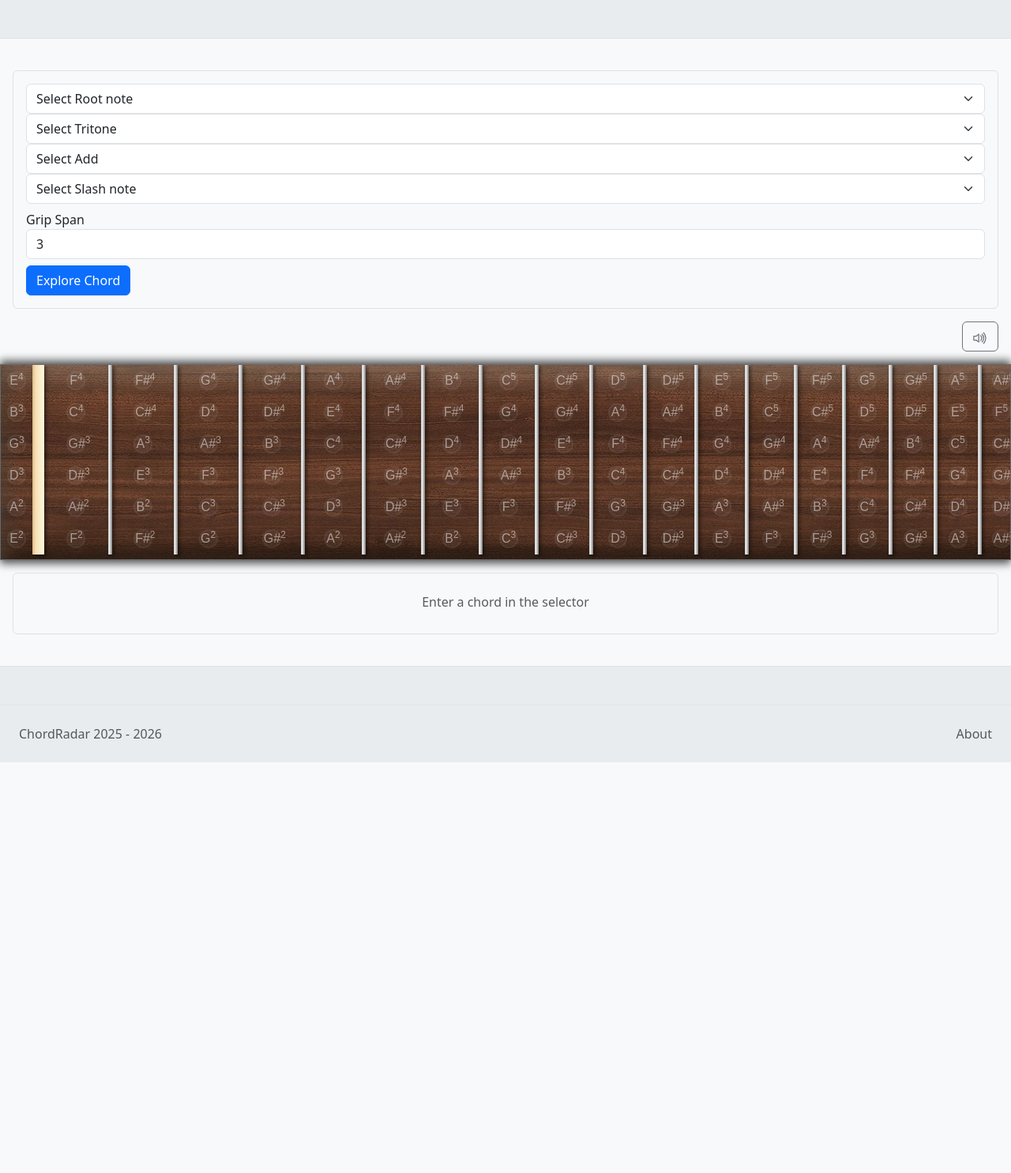
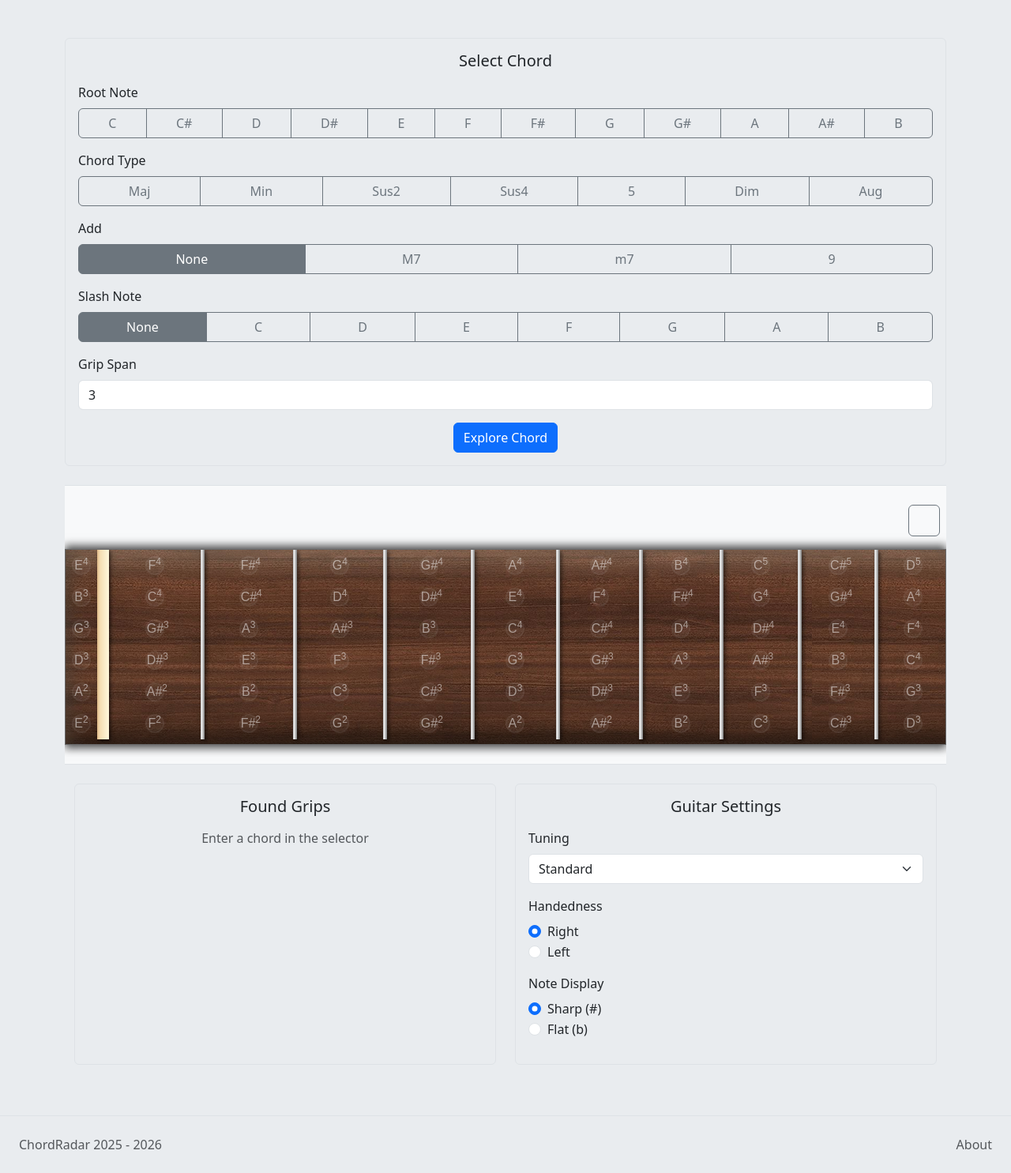
Before and after one commit to Kristofer-Aaron/ChordRadar, a PHP site: page /auth/frontend/resources/views/guitar-chords/explore.php in a window 1280 px wide. Shown: the part 57-1542 px from the top of the page at 79% size. Before the commit the page ends 1022 px from the top, so only its background shows below. Run offline with PHP 8.4, Linux system fonts and the light colour scheme.

Commit message:
Update dump

```diff
--- a/backend/package.json
+++ b/backend/package.json
@@ -28,7 +28,7 @@
     "joi": "^18.0.1",
     "jsonwebtoken": "^9.0.2",
     "mysql2": "^3.15.3",
-    "mysqldump": "^3.2.0",
+    "mysqldump": "^1.4.2",
     "nodemailer": "^7.0.10",
     "otplib": "^12.0.1",
     "qrcode": "^1.5.4",
@@ -37,10 +37,10 @@
   },
   "devDependencies": {
     "@types/node": "^25.0.3",
+    "cross-env": "^7.0.3",
     "dotenv": "^17.2.3",
     "jest": "^29.7.0",
-    "cross-env": "^7.0.3",
     "nodemon": "^3.1.11",
-    "prisma": "^6.18.0"
+    "prisma": "^6.12.0"
   }
 }
--- a/frontend/resources/layouts/template.php
+++ b/frontend/resources/layouts/template.php
@@ -19,6 +19,7 @@
 <html lang="<?= htmlspecialchars($lang) ?>">
 <head>
     <meta charset="UTF-8">
+    <meta name="viewport" content="width=device-width, initial-scale=1">
     <title><?= htmlspecialchars($title) ?></title>
 
     <!-- <link rel="stylesheet" href="/assets/css/style.css"> -->
--- a/frontend/resources/views/guitar-chords/explore.php
+++ b/frontend/resources/views/guitar-chords/explore.php
@@ -24,109 +24,268 @@
 ?>
 
 <main class="my-4">
-    <div class="border-top border-bottom py-4 bg-body-tertiary">
-        <div class="d-flex gap-2 ml-auto mb-3 justify-content-end">
-            <!-- <button class="btn btn-outline-secondary">R</button> -->
-            <button class="btn btn-outline-secondary d-none" id="resetButton" aria-label="Reset fretboard">
-                <svg xmlns="http://www.w3.org/2000/svg" width="20" height="20" fill="currentColor" class="bi bi-arrow-counterclockwise" viewBox="0 0 16 16">
-                    <path fill-rule="evenodd" d="M8 3a5 5 0 1 1-4.546 2.914.5.5 0 0 0-.908-.417A6 6 0 1 0 8 2z"/>
-                    <path d="M8 4.466V.534a.25.25 0 0 0-.41-.192L5.23 2.308a.25.25 0 0 0 0 .384l2.36 1.966A.25.25 0 0 0 8 4.466"/>
-                </svg>
-            </button>
-        </div>
-        <div class="border rounded m-3 p-3">
-            <div class="button-group">
+  <div class="container d-flex flex-column align-items-center">
 
-            </div>
+    <!-- ===================== -->
+    <!-- CHORD SELECTOR (TOP) -->
+    <!-- ===================== -->
+    <div class="w-100 border rounded p-3 mb-4">
+  <h5 class="text-center mb-3">Select Chord</h5>
+
+  <!-- ROOT NOTE -->
+  <div class="mb-3">
+    <label class="form-label">Root Note</label>
+    <div class="btn-group flex-wrap w-100">
+
+      <!-- Notes -->
+      <input type="radio" class="btn-check" name="rootNote" id="rootC" value="C">
+      <label class="btn btn-outline-secondary" for="rootC">C</label>
+
+      <input type="radio" class="btn-check" name="rootNote" id="rootCsharp" value="C#">
+      <label class="btn btn-outline-secondary" for="rootCsharp">C#</label>
+
+      <input type="radio" class="btn-check" name="rootNote" id="rootD" value="D">
+      <label class="btn btn-outline-secondary" for="rootD">D</label>
+
+      <input type="radio" class="btn-check" name="rootNote" id="rootDsharp" value="D#">
+      <label class="btn btn-outline-secondary" for="rootDsharp">D#</label>
+
+      <input type="radio" class="btn-check" name="rootNote" id="rootE" value="E">
+      <label class="btn btn-outline-secondary" for="rootE">E</label>
+
+      <input type="radio" class="btn-check" name="rootNote" id="rootF" value="F">
+      <label class="btn btn-outline-secondary" for="rootF">F</label>
+
+      <input type="radio" class="btn-check" name="rootNote" id="rootFsharp" value="F#">
+      <label class="btn btn-outline-secondary" for="rootFsharp">F#</label>
+
+      <input type="radio" class="btn-check" name="rootNote" id="rootG" value="G">
+      <label class="btn btn-outline-secondary" for="rootG">G</label>
+
+      <input type="radio" class="btn-check" name="rootNote" id="rootGsharp" value="G#">
+      <label class="btn btn-outline-secondary" for="rootGsharp">G#</label>
+
+      <input type="radio" class="btn-check" name="rootNote" id="rootA" value="A">
+      <label class="btn btn-outline-secondary" for="rootA">A</label>
+
+      <input type="radio" class="btn-check" name="rootNote" id="rootAsharp" value="A#">
+      <label class="btn btn-outline-secondary" for="rootAsharp">A#</label>
+
+      <input type="radio" class="btn-check" name="rootNote" id="rootB" value="B">
+      <label class="btn btn-outline-secondary" for="rootB">B</label>
+
+    </div>
+  </div>
+
+  <!-- CHORD TYPE -->
+  <div class="mb-3">
+    <label class="form-label">Chord Type</label>
+    <div class="btn-group flex-wrap w-100">
+
+      <input type="radio" class="btn-check" name="tritone" id="triMaj" value="maj">
+      <label class="btn btn-outline-secondary" for="triMaj">Maj</label>
+
+      <input type="radio" class="btn-check" name="tritone" id="triMin" value="min">
+      <label class="btn btn-outline-secondary" for="triMin">Min</label>
+
+      <input type="radio" class="btn-check" name="tritone" id="triSus2" value="sus2">
+      <label class="btn btn-outline-secondary" for="triSus2">Sus2</label>
+
+      <input type="radio" class="btn-check" name="tritone" id="triSus4" value="sus4">
+      <label class="btn btn-outline-secondary" for="triSus4">Sus4</label>
+
+      <input type="radio" class="btn-check" name="tritone" id="tri5" value="5">
+      <label class="btn btn-outline-secondary" for="tri5">5</label>
+
+      <input type="radio" class="btn-check" name="tritone" id="triDim" value="dim">
+      <label class="btn btn-outline-secondary" for="triDim">Dim</label>
+
+      <input type="radio" class="btn-check" name="tritone" id="triAug" value="aug">
+      <label class="btn btn-outline-secondary" for="triAug">Aug</label>
+
+    </div>
+  </div>
+
+  <!-- ADD -->
+  <div class="mb-3">
+    <label class="form-label">Add</label>
+    <div class="btn-group flex-wrap w-100">
+
+      <input type="radio" class="btn-check" name="add" id="addNone" value="" checked>
+      <label class="btn btn-outline-secondary" for="addNone">None</label>
+
+      <input type="radio" class="btn-check" name="add" id="addM7" value="M7">
+      <label class="btn btn-outline-secondary" for="addM7">M7</label>
+
+      <input type="radio" class="btn-check" name="add" id="addm7" value="m7">
+      <label class="btn btn-outline-secondary" for="addm7">m7</label>
+
+      <input type="radio" class="btn-check" name="add" id="add9" value="9">
+      <label class="btn btn-outline-secondary" for="add9">9</label>
+
+    </div>
+  </div>
+
+  <!-- SLASH NOTE -->
+  <div class="mb-3">
+    <label class="form-label">Slash Note</label>
+    <div class="btn-group flex-wrap w-100">
+
+      <input type="radio" class="btn-check" name="slashNote" id="slashNone" value="" checked>
+      <label class="btn btn-outline-secondary" for="slashNone">None</label>
+
+      <!-- reuse notes -->
+      <input type="radio" class="btn-check" name="slashNote" id="slashC" value="C">
+      <label class="btn btn-outline-secondary" for="slashC">C</label>
+
+      <input type="radio" class="btn-check" name="slashNote" id="slashD" value="D">
+      <label class="btn btn-outline-secondary" for="slashD">D</label>
+
+      <input type="radio" class="btn-check" name="slashNote" id="slashE" value="E">
+      <label class="btn btn-outline-secondary" for="slashE">E</label>
+
+      <input type="radio" class="btn-check" name="slashNote" id="slashF" value="F">
+      <label class="btn btn-outline-secondary" for="slashF">F</label>
+
+      <input type="radio" class="btn-check" name="slashNote" id="slashG" value="G">
+      <label class="btn btn-outline-secondary" for="slashG">G</label>
+
+      <input type="radio" class="btn-check" name="slashNote" id="slashA" value="A">
+      <label class="btn btn-outline-secondary" for="slashA">A</label>
+
+      <input type="radio" class="btn-check" name="slashNote" id="slashB" value="B">
+      <label class="btn btn-outline-secondary" for="slashB">B</label>
+
+    </div>
+  </div>
+
+  <!-- GRIP SPAN -->
+  <div class="mb-3">
+    <label class="form-label">Grip Span</label>
+    <input class="form-control" type="number" value="3" min="1" max="12" id="gripSpanInput">
+  </div>
+
+  <!-- BUTTON -->
+  <div class="text-center">
+    <button class="btn btn-primary" onclick="ExploreChord()">Explore Chord</button>
+  </div>
+</div>
 
 
+    <!-- ===================== -->
+    <!-- FRETBOARD (CENTER) -->
+    <!-- ===================== -->
+    <div class="fretboard-outer mb-4">
+      <div class="fretboard-inner border-top border-bottom py-4 bg-body-tertiary">
+
+        <div class="d-flex gap-2 mb-3 justify-content-end px-2">
+          <button class="btn btn-outline-secondary square-btn d-none" id="resetButton"></button>
+
+          <button class="btn btn-outline-secondary square-btn" id="playSoundButton">
+            <!-- SVG stays same -->
+          </button>
+        </div>
+
+        <div id="fretboardWrapper">
+          <div id="fretboardContainer"></div>
+        </div>
+
+      </div>
+    </div>
 
 
-            <select class="form-select" id="rootNoteSelect" aria-label="Default select example">
-                <option value="" selected>Select Root note</option>
-                <option value="C">C</option>
-                <option value="C#">C#</option>
-                <option value="D">D</option>
-                <option value="D#">D#</option>
-                <option value="E">E</option>
-                <option value="F">F</option>
-                <option value="F#">F#</option>
-                <option value="G">G</option>
-                <option value="G#">G#</option>
-                <option value="A">A</option>
-                <option value="A#">A#</option>
-                <option value="B">B</option>
+    <!-- ===================== -->
+    <!-- BOTTOM (RESPONSIVE) -->
+    <!-- ===================== -->
+    <div class="row w-100">
+
+      <!-- GRIPS -->
+      <div class="col-12 col-md-6 mb-3">
+        <div class="border rounded p-3 h-100">
+          <h5 class="text-center mb-3">Found Grips</h5>
+
+          <div id="possibleGrips" class="d-flex flex-column align-items-center gap-2 w-100">
+            <p class="text-muted text-center mb-1">Enter a chord in the selector</p>
+          </div>
+        </div>
+      </div>
+
+      <!-- SETTINGS -->
+      <div class="col-12 col-md-6 mb-3">
+        <div class="border rounded p-3 h-100">
+          <h5 class="text-center mb-3">Guitar Settings</h5>
+
+          <div class="mb-3">
+            <label class="form-label">Tuning</label>
+            <select class="form-select">
+              <option>Standard</option>
+              <option>Drop D</option>
+              <option>Open G</option>
             </select>
+          </div>
 
-            <select class="form-select" id="tritoneSelect" aria-label="Default select example">
-                <option value="" selected>Select Tritone</option>
-                <option value="maj">Major</option>
-                <option value="min">Minor</option>
-                <option value="sus2">Suspended 2</option>
-                <option value="sus4">Suspended 4</option>
-                <option value="5">5th</option>
-                <option value="dim">Diminished</option>
-                <option value="aug">Augmented</option>
-            </select>
+          <div class="mb-3">
+            <label class="form-label">Handedness</label>
+            <div class="form-check">
+              <input class="form-check-input" type="radio" name="handedness" checked>
+              <label class="form-check-label">Right</label>
+            </div>
+            <div class="form-check">
+              <input class="form-check-input" type="radio" name="handedness">
+              <label class="form-check-label">Left</label>
+            </div>
+          </div>
 
-            <select class="form-select" id="addSelect" aria-label="Default select example">
-                <option value="" selected>Select Add</option>
-                <option value="">None</option>
-                <option value="m2">Minor 2nd</option>
-                <option value="M2">Major 2nd</option>
-                <option value="m3">Minor 3rd</option>
-                <option value="M3">Major 3rd</option>
-                <option value="4">Perfect 4th</option>
-                <option value="A4">Augmented 4th</option>
-                <option value="D5">Diminished 5th</option>
-                <option value="5">Perfect 5th</option>
-                <option value="m6">Minor 6th</option>
-                <option value="M6">Major 6th</option>
-                <option value="m7">Minor 7th</option>
-                <option value="M7">Major 7th</option>
-            </select>
+          <div class="mb-3">
+            <label class="form-label">Note Display</label>
+            <div class="form-check">
+              <input class="form-check-input" type="radio" name="noteDisplay" checked>
+              <label class="form-check-label">Sharp (#)</label>
+            </div>
+            <div class="form-check">
+              <input class="form-check-input" type="radio" name="noteDisplay">
+              <label class="form-check-label">Flat (b)</label>
+            </div>
+          </div>
 
-            <select class="form-select" id="slashNoteSelect" aria-label="Default select example">
-                <option value="" selected>Select Slash note</option>
-                <option value="C">C</option>
-                <option value="C#">C#</option>
-                <option value="D">D</option>
-                <option value="D#">D#</option>
-                <option value="E">E</option>
-                <option value="F">F</option>
-                <option value="F#">F#</option>
-                <option value="G">G</option>
-                <option value="G#">G#</option>
-                <option value="A">A</option>
-                <option value="A#">A#</option>
-                <option value="B">B</option>
-            </select>
+        </div>
+      </div>
 
+    </div>
 
-            <div class="my-2">
-                <label for="gripSpanInput">Grip Span</label>
-                <input class="form-control" name="gripSpan" type="number" value="3" min="1" max="12" id="gripSpanInput" placeholder="Grip span (default 3)">
-            </div>
+  </div>
+</main>
 
-            <button class="btn btn-primary" onclick="ExploreChord()">Explore Chord</button>
-        </div>
-        <div class="d-flex gap-2 ml-auto m-3 justify-content-end">
-            <button class="btn btn-outline-secondary" id="playSoundButton" aria-label="Play sound">
-                <svg xmlns="http://www.w3.org/2000/svg" width="20" height="20" fill="currentColor" class="bi bi-volume-up" viewBox="0 0 16 16">
-                    <path d="M11.536 14.01A8.47 8.47 0 0 0 14.026 8a8.47 8.47 0 0 0-2.49-6.01l-.708.707A7.48 7.48 0 0 1 13.025 8c0 2.071-.84 3.946-2.197 5.303z"/>
-                    <path d="M10.121 12.596A6.48 6.48 0 0 0 12.025 8a6.48 6.48 0 0 0-1.904-4.596l-.707.707A5.48 5.48 0 0 1 11.025 8a5.48 5.48 0 0 1-1.61 3.89z"/>
-                    <path d="M10.025 8a4.5 4.5 0 0 1-1.318 3.182L8 10.475A3.5 3.5 0 0 0 9.025 8c0-.966-.392-1.841-1.025-2.475l.707-.707A4.5 4.5 0 0 1 10.025 8M7 4a.5.5 0 0 0-.812-.39L3.825 5.5H1.5A.5.5 0 0 0 1 6v4a.5.5 0 0 0 .5.5h2.325l2.363 1.89A.5.5 0 0 0 7 12zM4.312 6.39 6 5.04v5.92L4.312 9.61A.5.5 0 0 0 4 9.5H2v-3h2a.5.5 0 0 0 .312-.11"/>
-                </svg>
-            </button>
-        </div>
-        <div id="fretboardWrapper">
-            <div id="fretboardContainer"></div>
-        </div>
-        <div id="possibleGrips" class="border rounded m-3 p-4 d-flex flex-wrap gap-2 justify-content-center">
-            <p class="text-muted mb-1">Enter a chord in the selector</p>
-        </div>
-    </div>
-</main>
+<style>
+    /* Fretboard responsive behavior */
+.fretboard-outer {
+  width: 100%;
+  display: flex;
+  justify-content: center;
+}
+
+.fretboard-inner {
+  width: max-content;
+  max-width: 100%;
+  overflow-x: auto;
+}
+
+/* Square buttons */
+.square-btn {
+  width: 40px;
+  height: 40px;
+  display: flex;
+  align-items: center;
+  justify-content: center;
+}
+
+/* Grips styling */
+#possibleGrips > * {
+  width: 100%;
+  text-align: center;
+  cursor: pointer;
+}
+</style>
 
 <script>
 
```
Also changed, not shown: frontend/resources/views/guitar-chords/analyze.php (+102 -21 lines), frontend/resources/views/texture.php (+13 -4 lines), backend/package-lock.json, frontend/public/assets/js/generate-fretboard.js, frontend/public/assets/js/suede-texture-renderer.js (added), frontend/resources/views/about.php (added).
